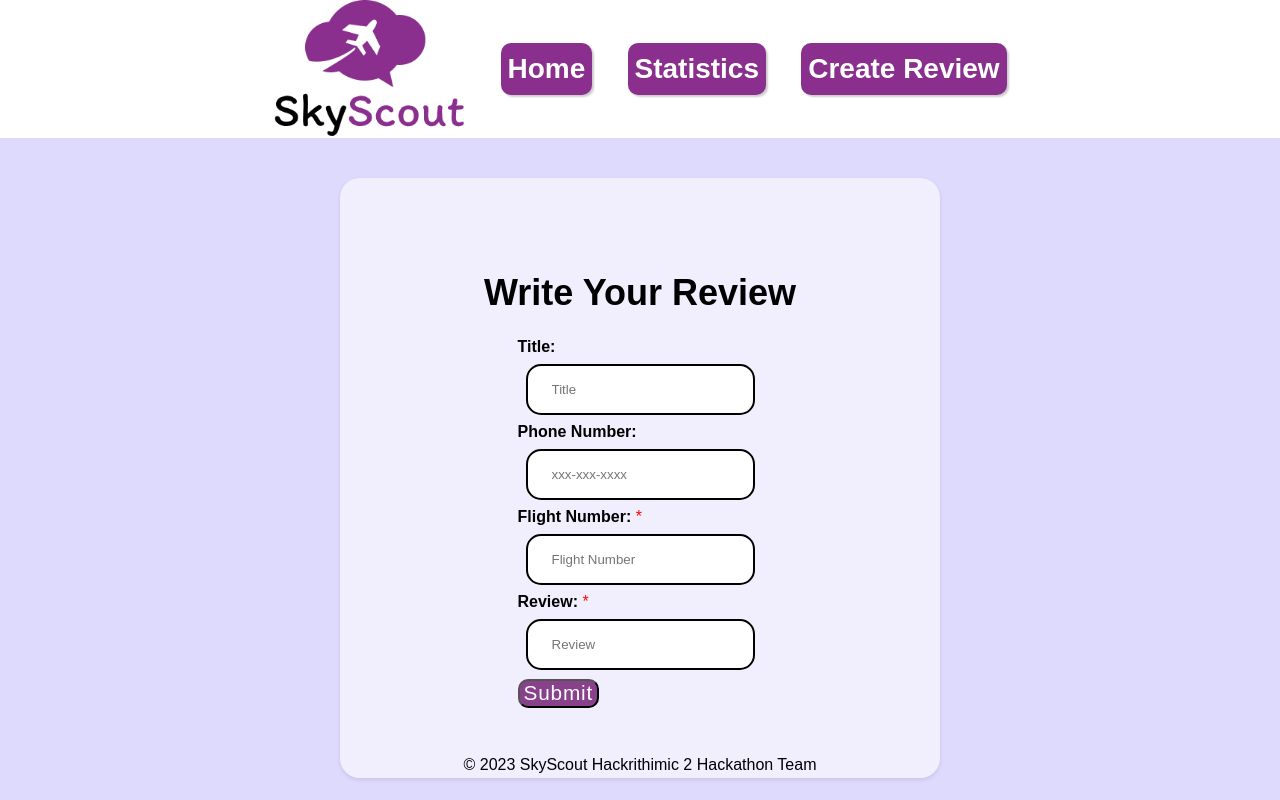
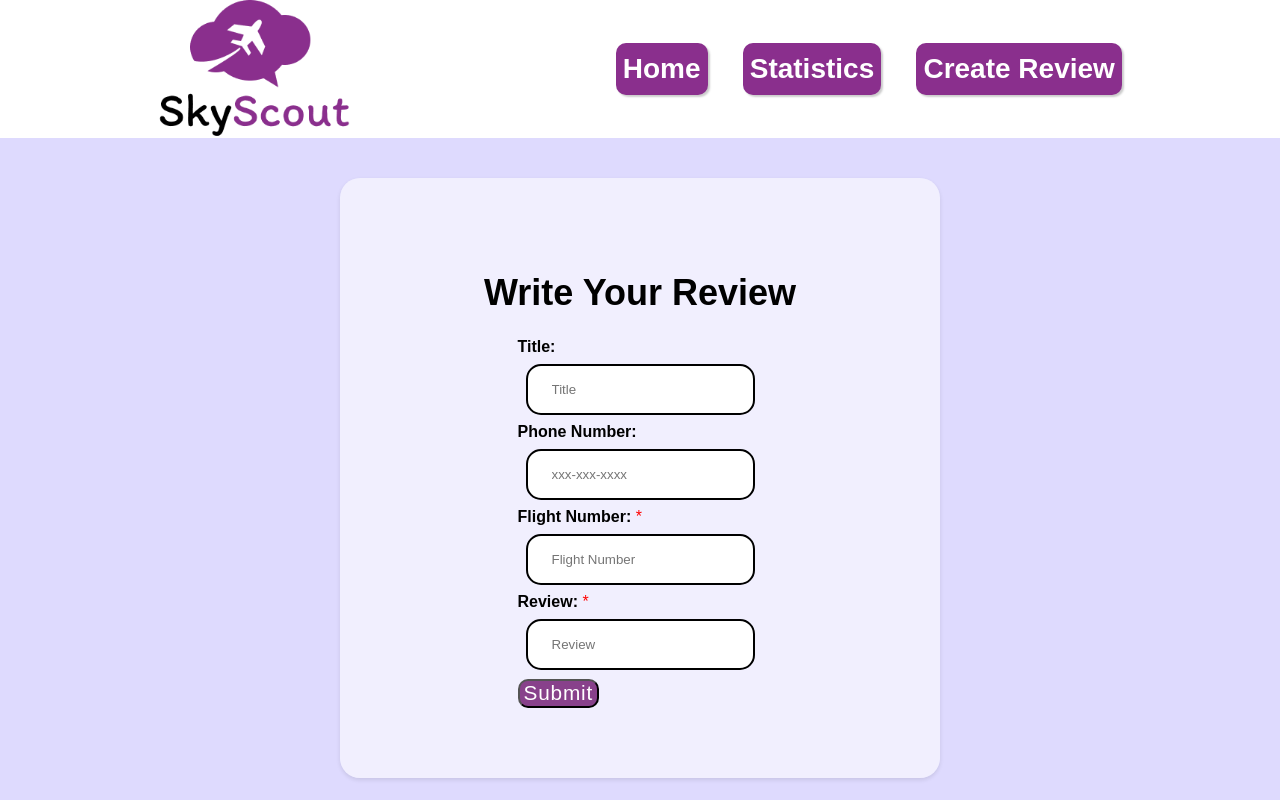
Before and after one commit to Ayon-Bhowmick/Hackrithmitic2, a React (Create React App) app in the folder web/: page /create in a window 1280 px wide. Built offline with nearby package versions, Linux system fonts and the light colour scheme.

Commit message:
Fixed nav headers

```diff
--- a/web/src/pages/Create.js
+++ b/web/src/pages/Create.js
@@ -66,10 +66,10 @@ function InputBox() {
   return (
     <div>
 			<nav>
-        <img id="logo" src={Logo} alt="SkyScout" />
+            <img  id="logo" src={Logo} alt="SkyScout" />
 
             {/* route to Home page */}
-        <div>
+            <div className='nav-btn-container'>
                 <h2 className="nav-btn shadow"><Link to="/">Home</Link></h2>
 
                 {/* route to Statistics page */}
@@ -117,13 +117,13 @@ function InputBox() {
         </div>
       </div>
 
-      <div className="footer-container">
+      {/* <div className="footer-container">
         <footer>
           <div id="copyright">
             <p>© 2023 SkyScout Hackrithimic 2 Hackathon Team</p>
           </div>
         </footer>
-      </div>
+      </div> */}
     </div>
   );
 }
--- a/web/src/pages/Home.js
+++ b/web/src/pages/Home.js
@@ -73,13 +73,13 @@ const Home = () => {
                 </footer>
             </div> */}
 
-            <div className="footer-container">
+            {/* <div className="footer-container">
                 <footer>
                     <div id="copyright">
                         <p>© 2023 SkyScout Hackrithimic 2 Hackathon Team</p>
                     </div>
                 </footer>
-            </div>
+            </div> */}
 		</div>
 	);
 }
--- a/web/src/pages/Stats.js
+++ b/web/src/pages/Stats.js
@@ -35,11 +35,11 @@ const Stats = () => {
     if(loading){
         return (
             <div className="app">
-                <nav>
+     		<nav>
             <img  id="logo" src={Logo} alt="SkyScout" />
 
             {/* route to Home page */}
-            <div>
+            <div className='nav-btn-container'>
                 <h2 className="nav-btn shadow"><Link to="/">Home</Link></h2>
 
                 {/* route to Statistics page */}
@@ -49,16 +49,15 @@ const Stats = () => {
                 <h2 className="nav-btn shadow"><Link to="/create">Create Review</Link></h2>
             </div>
 			</nav>
-
             <Loading />
 
-            <div className="footer-container">
+            {/* <div className="footer-container">
                 <footer>
                     <div id="copyright">
                         <p>© 2023 SkyScout Hackrithimic 2 Hackathon Team</p>
                     </div>
                 </footer>
-            </div>
+            </div> */}
 
             </div>
         );
@@ -89,13 +88,13 @@ const Stats = () => {
 
             </div>
 
-            <div className="footer-container">
+            {/* <div className="footer-container">
                 <footer>
                     <div id="copyright">
                         <p>© 2023 SkyScout Hackrithimic 2 Hackathon Team</p>
                     </div>
                 </footer>
-            </div>
+            </div> */}
 
 		</div>
 	);
```
Lines whose indentation alone changed are shown as unchanged.
